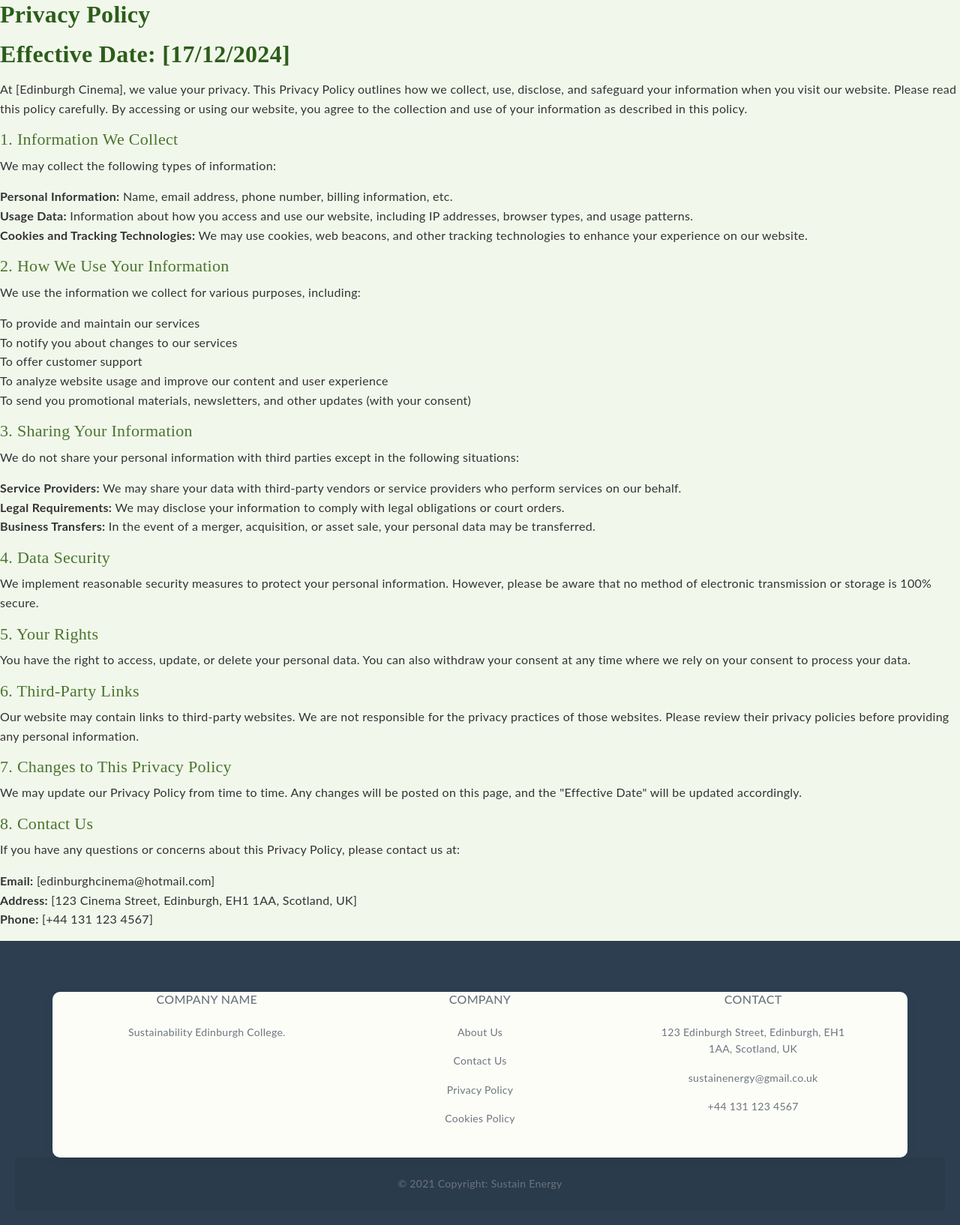
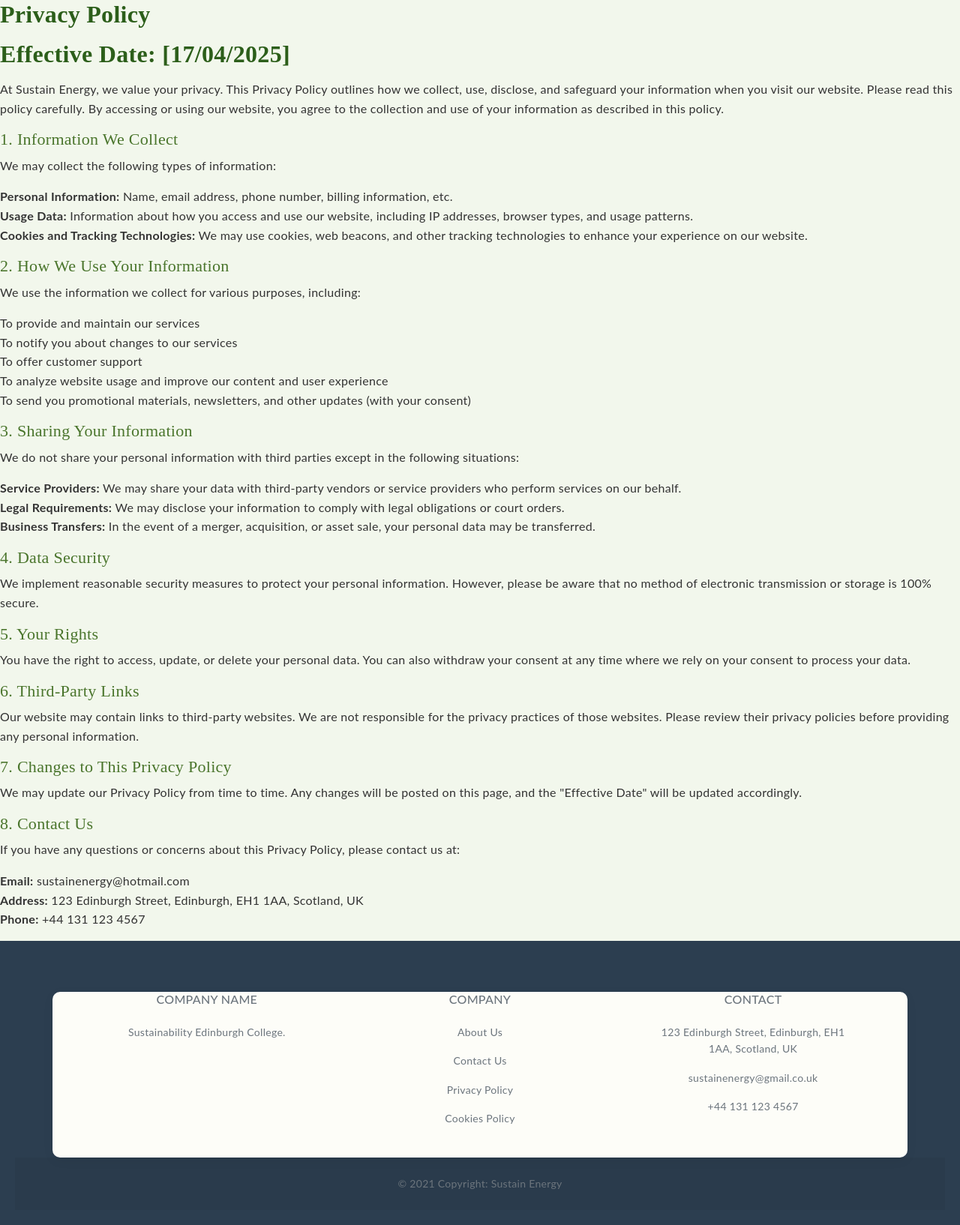
Before and after one commit to evelinmiha/sustainabilityApp, a PHP site: page /privacyPolicy.php in a window 1280 px wide. Shown: the part 86-1720 px from the top of the page at 75% size. Run offline with PHP 8.4, Linux system fonts and the light colour scheme.

Commit message:
Update privacyPolicy.php

```diff
--- a/privacyPolicy.php
+++ b/privacyPolicy.php
@@ -21,9 +21,10 @@
 <body>
     <h1>Privacy Policy</h1>
 
-    <h2>Effective Date: [17/12/2024]</h2>
+    <h2>Effective Date: [17/04/2025]</h2>
 
-    <p>At [Edinburgh Cinema], we value your privacy. This Privacy Policy outlines how we collect, use, disclose, and safeguard your information when you visit our website. Please read this policy carefully. By accessing or using our website, you agree to the collection and use of your information as described in this policy.</p>
+    <p>At Sustain Energy, we value your privacy. This Privacy Policy outlines how we collect, use, disclose, and safeguard your information when you visit our website.
+        Please read this policy carefully. By accessing or using our website, you agree to the collection and use of your information as described in this policy.</p>
 
     <h3>1. Information We Collect</h3>
     <p>We may collect the following types of information:</p>
@@ -66,9 +67,9 @@
     <h3>8. Contact Us</h3>
     <p>If you have any questions or concerns about this Privacy Policy, please contact us at:</p>
     <ul>
-        <li><strong>Email:</strong> [edinburghcinema@hotmail.com]</li>
-        <li><strong>Address:</strong> [123 Cinema Street, Edinburgh, EH1 1AA, Scotland, UK]</li>
-        <li><strong>Phone:</strong> [+44 131 123 4567]</li>
+        <li><strong>Email:</strong> sustainenergy@hotmail.com</li>
+        <li><strong>Address:</strong> 123 Edinburgh Street, Edinburgh, EH1 1AA, Scotland, UK</li>
+        <li><strong>Phone:</strong> +44 131 123 4567</li>
     </ul>
     <?php
     // Include the footer
```
